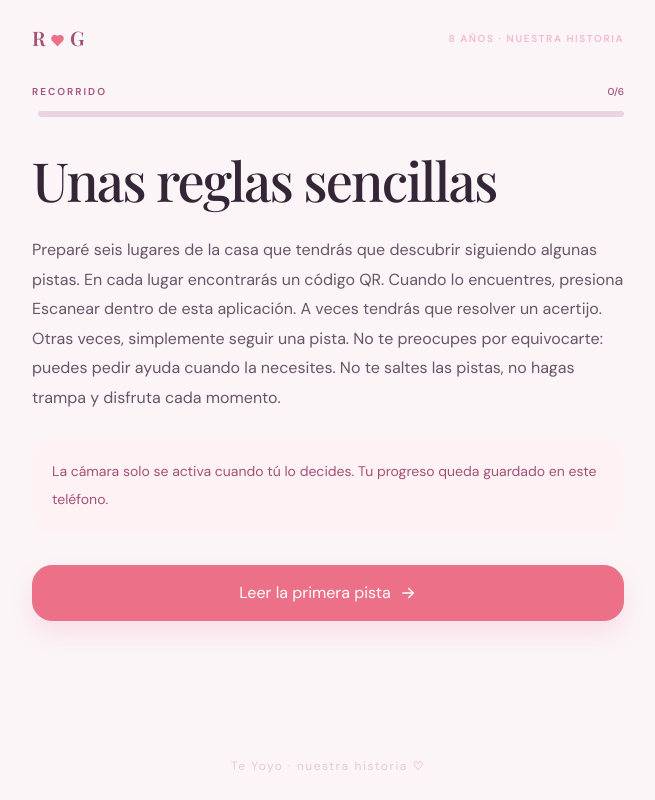
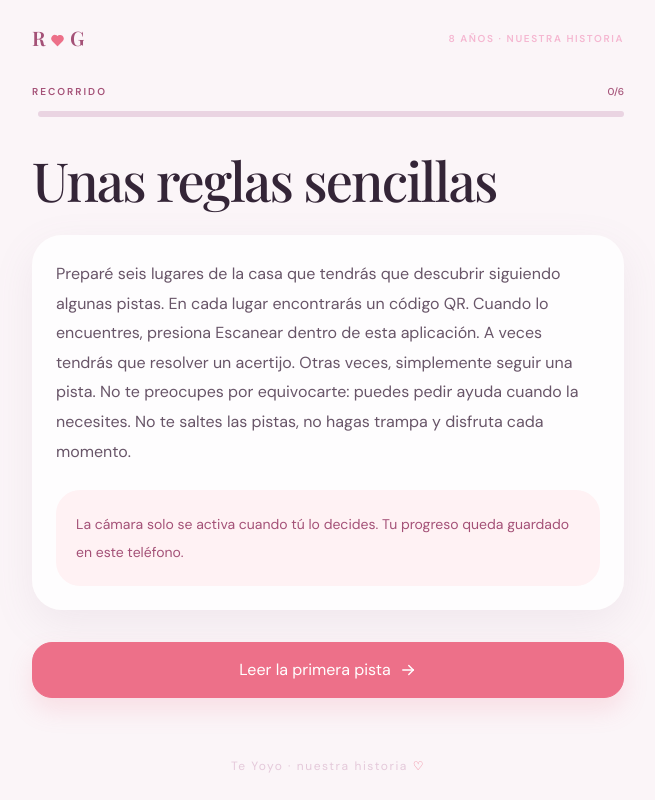
Before and after one commit to raymundo-salazar/our-history, a React (Vite) app: page /instrucciones in a window 1280 px wide. Shown: the whole page, without its empty margins (312-967 px from the left). Built offline with nearby package versions, Linux system fonts and the light colour scheme.

Commit message:
fix(ui): align instructions screen with story

```diff
--- a/src/pages/InstructionsPage/index.tsx
+++ b/src/pages/InstructionsPage/index.tsx
@@ -15,9 +15,11 @@ export const InstructionsPage = () => {
 			<h1 className="font-display text-[clamp(36px,10vw,54px)] leading-[1.15] tracking-[-.035em]">
 				{INSTRUCTIONS_TITLE}
 			</h1>
-			<p className="mt-6 text-base leading-[1.85] text-muted">{welcomeCopy.instructions}</p>
-			<div className="mt-6 rounded-[24px] bg-blush p-5 text-sm leading-7 text-plum">
-				{INSTRUCTIONS_NOTE}
+			<div className="mt-6 rounded-[30px] bg-white/80 p-6 shadow-soft">
+				<p className="text-base leading-[1.85] text-muted">{welcomeCopy.instructions}</p>
+				<div className="mt-6 rounded-[24px] bg-blush p-5 text-sm leading-7 text-plum">
+					{INSTRUCTIONS_NOTE}
+				</div>
 			</div>
 			<Button fullWidth className="mt-8" onClick={() => navigate("/pista/1")}>
 				{INSTRUCTIONS_ACTION} <IconArrowRight size={18} stroke={1.8} aria-hidden="true" />
```
